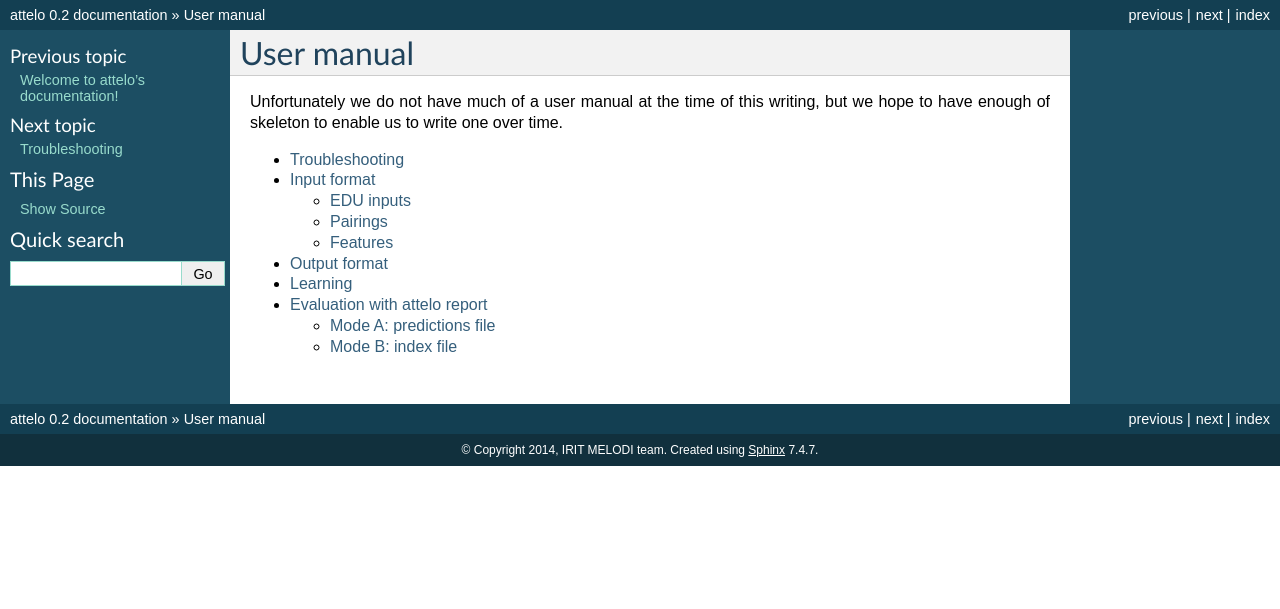
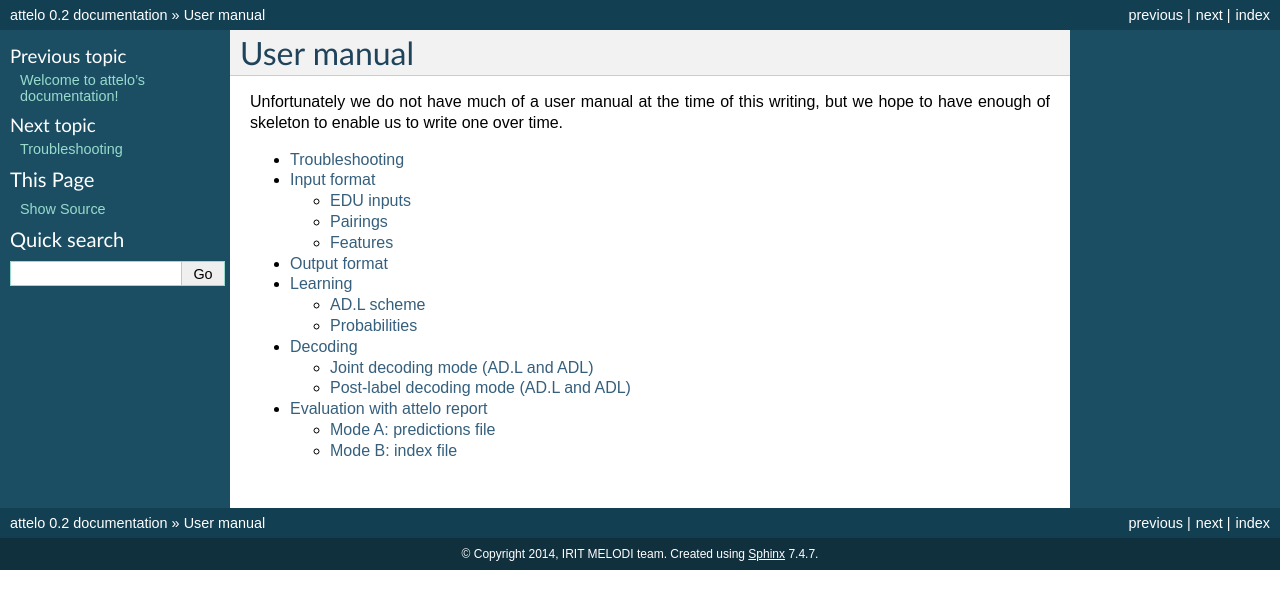
Before and after one commit to irit-melodi/attelo, a Sphinx documentation site: the page built from doc/manual.rst, in a window 1280 px wide. Shown: the top 609 px of the page. Built offline with Sphinx 7.4.7, drawn with Linux system fonts in a browser that asks for light colours; part of the change alters nothing that is shown.

Commit message:
DOC learning and decoding

```diff
--- /dev/null
+++ b/doc/decoding.rst
@@ -0,0 +1,30 @@
+Decoding
+========
+
+Joint decoding mode (AD.L and ADL)
+----------------------------------
+Joint decoding mode works with both the AD.L and the ADL schemes
+(latter is not yet implemented at the time of this writing 2015-02-16).
+
+In the AD.L scheme, we query the attachment model for an attachment
+probability and the relation labelling model for its best labelling
+probability. We then multiply these into a single probability score
+for the decoder.
+
+In the ADL scheme (ie. with only one model that does everything), we
+merely retrieve the highest probability score for each given instance.
+
+Note that joint decoding mode cannot be used with models that cannot
+supply probabilities (for example, the perceptron). Post-label mode
+must be used instead. (See :ref:`learning` for details)
+
+Post-label decoding mode (AD.L and ADL)
+---------------------------------------
+In post-label mode we retrieve just the probability of attachment
+(from the AD model in the AD.L case, and `1-P(UNRELATED)` in the
+ADL case) and feed this to the decoder (along with a dummy
+`UNKNOWN` label).
+
+For each edge in the decoder output, we then retrieve the best label possible
+from the labeling model (or the best non-UNRELATED label in the ADL case) and
+apply that to the decoder outputs
--- a/doc/learning.rst
+++ b/doc/learning.rst
@@ -1,15 +1,41 @@
 Learning
 ========
-For each EDU pair, attelo computes a combined score by multiplying
+In what follows,
 
-* an attachment score (often a probability)
-* the highest labelling probability
+* A refers to the attachment task: given an edu pair, is there a link between
+  the two edus in any direction?
+* D refers to the direction task: given an edu pair with a link between them,
+  is the link from the textually earlier edu to the later on or vice-versa?
+* L refers to the labelling task: given a directed linked edu pair, what is the
+  label on edges between them?
+* We use a '.' character to denote the grouping of the tasks into models, so
+  for example, an 'AD.L' scheme is one in which we use one model for predicting
+  attachement and directions together; and a separate model for predicting
+  labels
 
+AD.L scheme
+-----------
+In the AD.L scheme, we learn
+
+* a binary attachment/direction model on all edu pairs — (e1, e2) and (e2, e1)
+  are considered to be different pairs here
+* a multiclass label model on only the edu pairs that are have an edge between
+  them in the training data
+
+See :ref:`decoding` for details on how these models are used on decoding time
+
+Probabilities
+-------------
 In the general case both attachment and labelling scores are probabilities,
 and so the resulting score is also a probability; however, this is not always
 appropriate for all classifiers.
 
 For example, see this blog post on the implications of using a `hinge loss
 function <http://mark.reid.name/blog/proper-losses-inevitability-of-rediscovery.html>`_
-as opposed to the proper loss. If you are using a non-probability-based learner,
+as opposed to the proper loss.  If you are using a non-probability-based
+learner,
 you should also set `--non-prob-scores` to false on decoding time
+
+Developers' note: if you are developing classifiers for attelo, and your
+classifier does not return probabilties, it should implement
+`decision_function` instead
--- a/doc/manual.rst
+++ b/doc/manual.rst
@@ -12,4 +12,5 @@ us to write one over time.
    input
    output
    learning
+   decoding
    report
```
